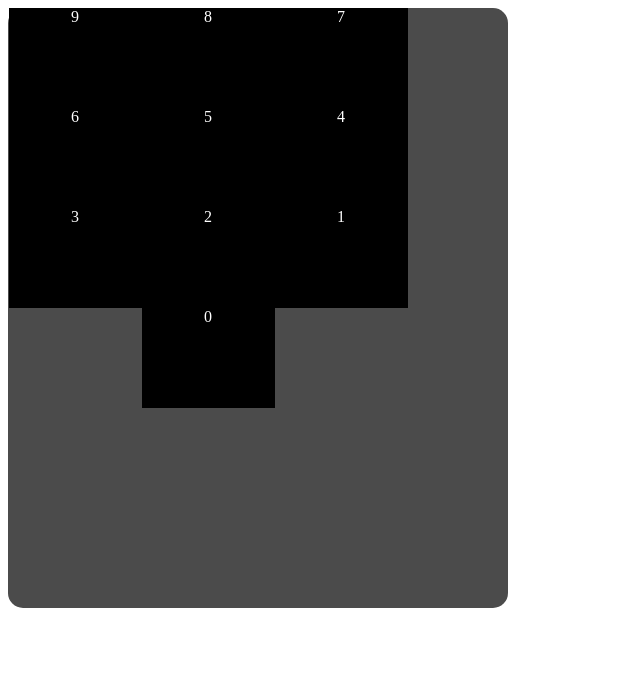
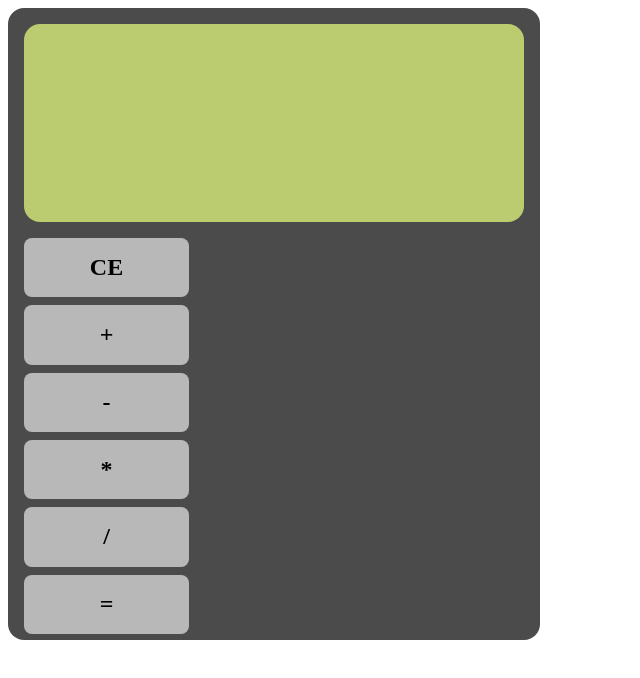
Before and after one commit to IzuEneh/calculator-js, a plain HTML site: page index.html in a window 1280 px wide. Shown: the whole page, without its empty margins (0-640 px from the left). Drawn offline with Linux system fonts and the light colour scheme.

Commit message:
added operation buttons

```diff
--- a/index.html
+++ b/index.html
@@ -9,8 +9,10 @@
     <body>
         <main>
             <div class="calc-body">
-                <div class="num-pad">
-
+                <div class='screen'></div>
+                <div class='btns'>
+                    <!-- <div class="num-btns"></div> -->
+                    <div class="operation-btns"></div>
                 </div>
             </div>
         </main>
--- a/script.js
+++ b/script.js
@@ -1,8 +1,17 @@
-const numPadContainer = document.querySelector(".num-pad");
+const operationSymbols = ['CE', '+', '-', '*', '/', '=', ];
+const operationsContainer = document.querySelector('.operation-btns');
+const numPadContainer = document.querySelector(".num-btns");
+for (sym of operationSymbols) {
+    let symDiv = document.createElement("div");
+    symDiv.textContent = sym;
+    symDiv.classList.add("operation-btn");
+    operationsContainer.appendChild(symDiv);
+
+}
 for(let i = 9; i >= 0; i--) {
     let numDiv = document.createElement("div");
     numDiv.textContent = i;
-    numDiv.classList.add("number");
+    numDiv.classList.add("num-btn");
     numPadContainer.appendChild(numDiv);
 }
 
--- a/styles.css
+++ b/styles.css
@@ -2,17 +2,52 @@
     height: 600px;
     width: 500px;
     background-color: rgb(75, 75, 75);
-    border-radius: 15px;
+    border-radius: 16px;
+    padding: 16px;
 }
 
-.num-pad {
+.screen {
+    border-radius: 16px;
+    width: 100%;
+    background-color: rgb(187, 204, 112);
+    height: 33%;
+}
+
+.btns {
+    width: 100%;
+    height: 66%;
+    padding-top: 16px;
+}
+
+.operation-btns {
     display: flex;
-    width: 400px;
+    flex-direction: column;
+    height: 100%;
+    width: 33%;
+    gap: 8px;
+}
+
+.operation-btn {
+    display: flex;
+    justify-content: center;
+    align-items: center;
+
+    color: black;
+    background-color: rgb(184, 184, 184);
+    height: 100%;
+    font-size: x-large;
+    font-weight: 600;
+    border-radius: 8px;
+}
+
+.num-btns {
+    display: flex;
+    width: 100%;
     height: 400px;
     flex-wrap: wrap;
-    justify-content: center;
+    justify-content: space-around;
 }
-.number {
+.num-btn {
     color: white;
     background-color: black;
     width: 133px;
```
